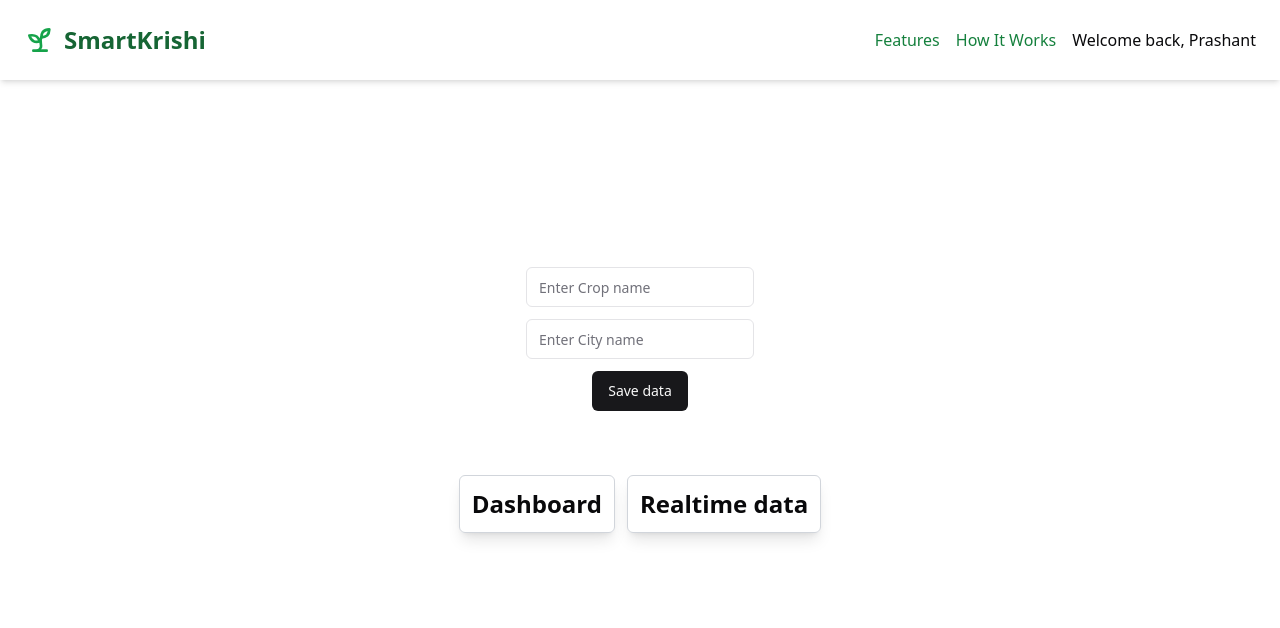
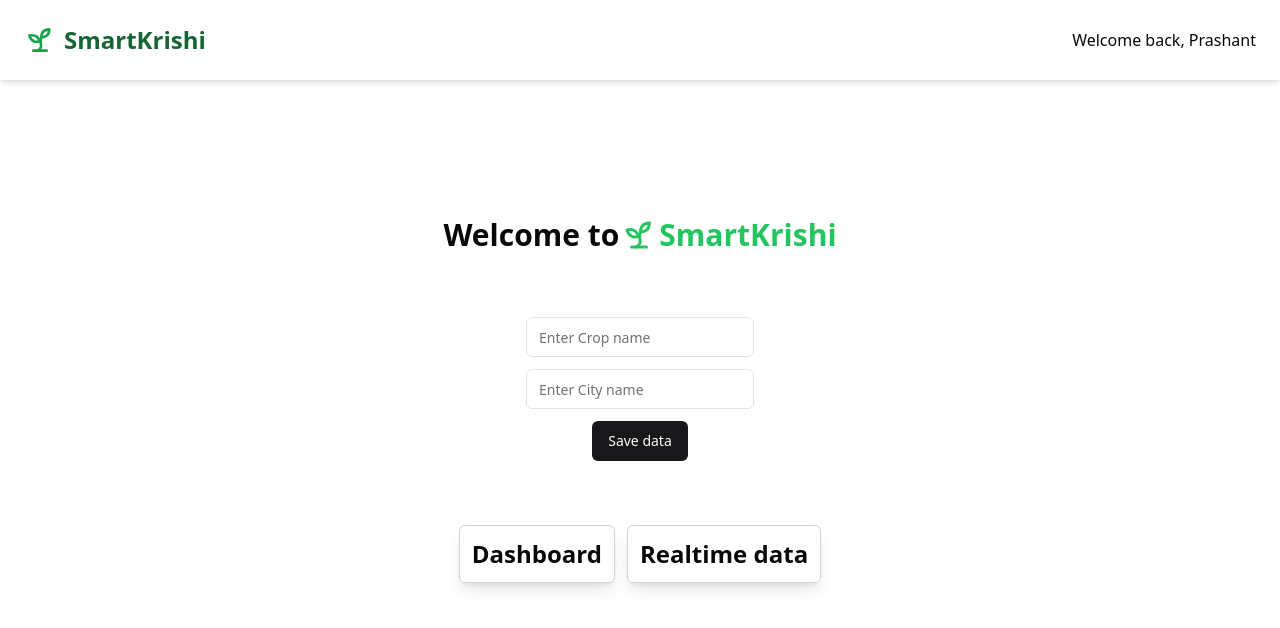
Before and after one commit to theprashantsherkar/SmartKrishi, a React (Vite) app: page /app in a window 1280 px wide. Shown: the top 628 px of the page. Built offline with nearby package versions, Linux system fonts and the light colour scheme.

Commit message:
adding remaining shit

```diff
--- a/src/pages/Application.jsx
+++ b/src/pages/Application.jsx
@@ -24,14 +24,13 @@ function Application() {
                         <h1></h1>
                     </div>
                     <div className="space-x-4 flex items-center">
-                        <a href="#features" className="text-green-700 hover:text-green-900">Features</a>
-                        <a href="#how-it-works" className="text-green-700 hover:text-green-900">How It Works</a>
                         <h1 className=''>Welcome back, Prashant</h1>
                     </div>
                 </nav>
             </div>
 
             <div className=' h-screen flex flex-col items-center justify-center gap-16 '>
+                <h1 className='flex items-center justify-center font-bold text-3xl gap-2' >Welcome to <Sprout className='text-green-500 scale-150'/><span className='text-green-500'>SmartKrishi</span></h1>
                 <div className='flex gap-3 flex-col items-center justify-center'>
                     <Input placeholder="Enter Crop name" value={crop} onChange={(e) => setCrop(e.target.value)} />
                     <Input placeholder="Enter City name" value={city} onChange={(e) => setCity(e.target.value)} />
```
